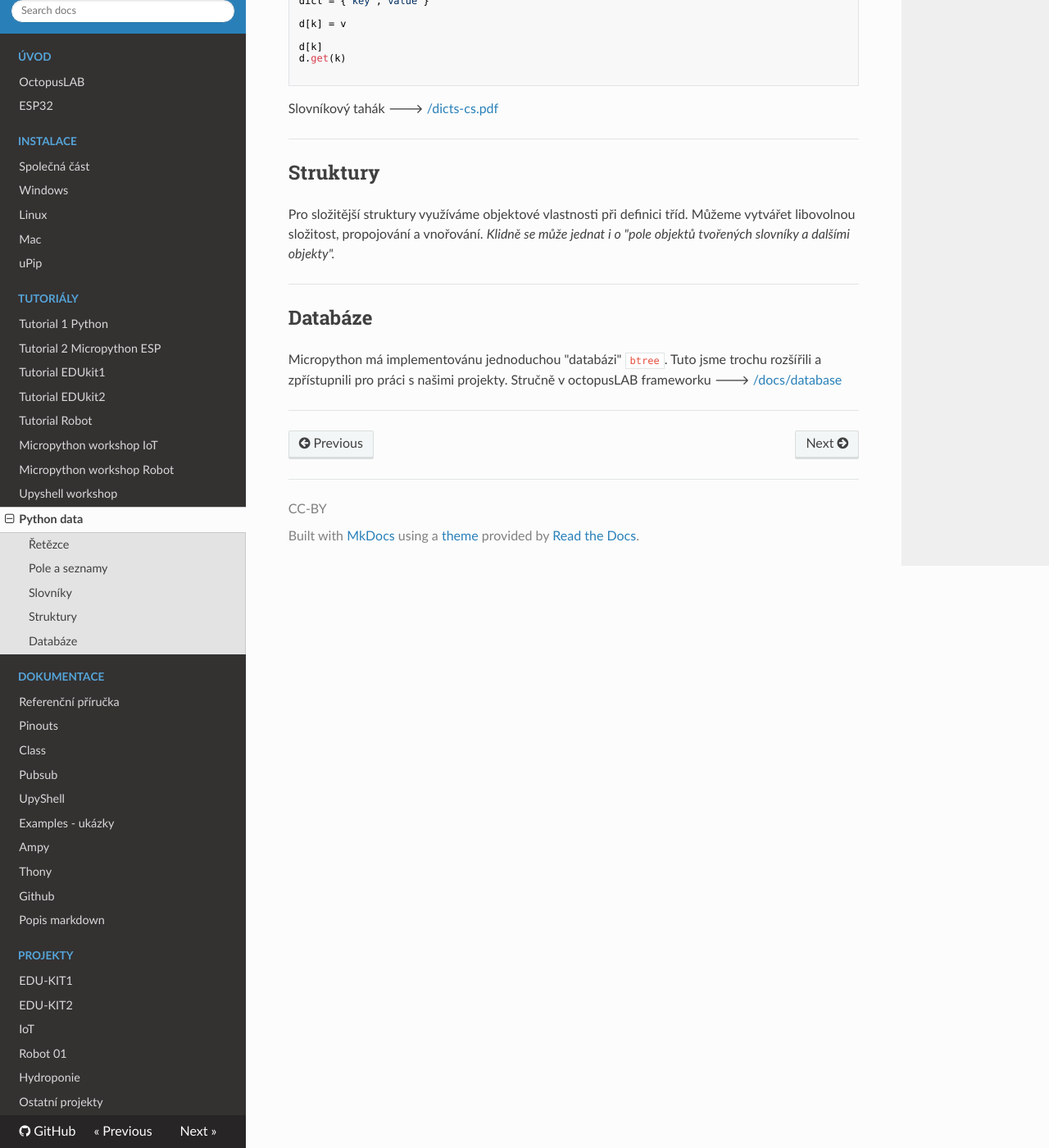
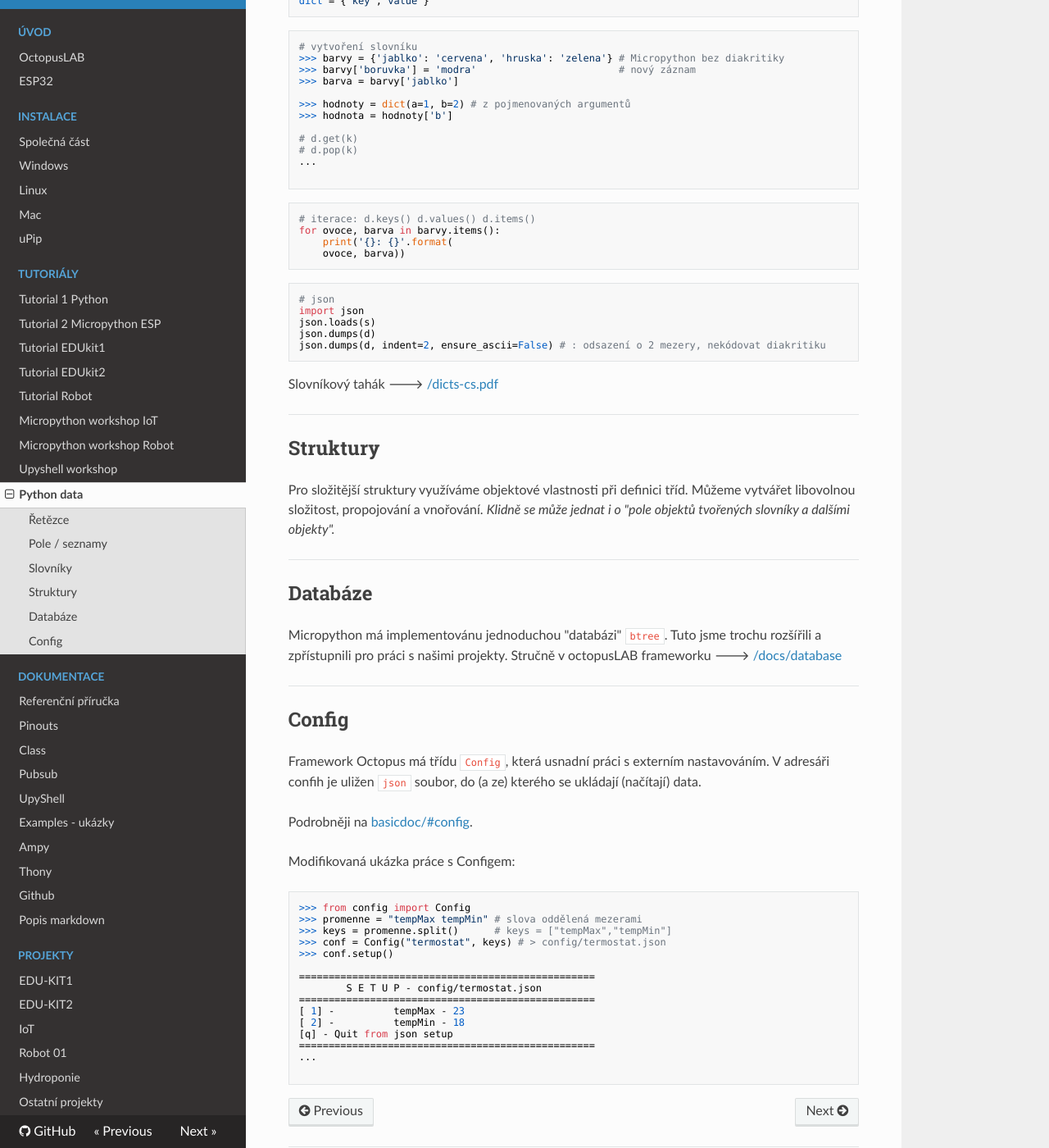
Before and after one commit to octopuslab-cz/docs_octopuslab_cz, an MkDocs documentation site: the page built from docs/ws-python-data.md, in a window 1280 px wide and 1400 px high, scrolled down 1056 px. Shown: the whole window at 82% size. Built offline with MkDocs 1.6.1, drawn with Linux system fonts in a browser that asks for light colours; nearby versions of some CDN libraries; some of the changed text lies outside the part shown.

Commit message:
ws data - added

````diff
--- a/docs/ws-python-data.md
+++ b/docs/ws-python-data.md
@@ -41,7 +40,6 @@ opakování `*`, přístup k prvku `[index]`... a více dalších. Seznamy a ře
 ...
 ```
 
-
 Tahák na seznamy 🡒 [/lists-cs.pdf](https://pyvec.github.io/cheatsheets/lists/lists-cs.pdf)
 
 ---
@@ -53,12 +51,36 @@ a často slouží jako základ jednoduchých databázových struktur.
 
 ```
 dict = {"key","value"}
+```
 
-d[k] = v
+```python
+# vytvoření slovníku
+>>> barvy = {'jablko': 'cervena', 'hruska': 'zelena'} # Micropython bez diakritiky
+>>> barvy['boruvka'] = 'modra'                        # nový záznam
+>>> barva = barvy['jablko']
 
-d[k]
-d.get(k)
+>>> hodnoty = dict(a=1, b=2) # z pojmenovaných argumentů
+>>> hodnota = hodnoty['b']
 
+# d.get(k)
+# d.pop(k)
+...
+
+```
+
+```python
+# iterace: d.keys() d.values() d.items()
+for ovoce, barva in barvy.items():
+    print('{}: {}'.format(
+    ovoce, barva))
+```
+
+```python
+# json
+import json
+json.loads(s)
+json.dumps(d)
+json.dumps(d, indent=2, ensure_ascii=False) # : odsazení o 2 mezery, nekódovat diakritiku
 ```
 
 Slovníkový tahák  🡒 [/dicts-cs.pdf](https://pyvec.github.io/cheatsheets/dicts/dicts-cs.pdf)
@@ -79,3 +101,30 @@ Tuto jsme trochu rozšířili a zpřístupnili pro práci s našimi projekty.
 Stručně v octopusLAB frameworku 🡒 [/docs/database](/basicdoc/#database)
 
 ---
+
+## Config
+
+Framework Octopus má třídu `Config`, která usnadní práci s externím nastavováním.
+V adresáři confih je uližen `json` soubor, do (a ze) kterého se ukládají (načítají) data.
+
+Podrobněji na [basicdoc/#config](basicdoc/#config).
+
+Modifikovaná ukázka práce s Configem:
+
+```python
+>>> from config import Config
+>>> promenne = "tempMax tempMin" # slova oddělená mezerami
+>>> keys = promenne.split()      # keys = ["tempMax","tempMin"]
+>>> conf = Config("termostat", keys) # > config/termostat.json
+>>> conf.setup()
+
+==================================================
+        S E T U P - config/termostat.json
+==================================================
+[ 1] -          tempMax - 23
+[ 2] -          tempMin - 18
+[q] - Quit from json setup
+==================================================
+...
+
+```
````
Also changed, not shown: other parts of docs/ws-python-data.md (+4 -5 lines), docs/tutorial2-micropython-esp.md (+2 -2 lines).
